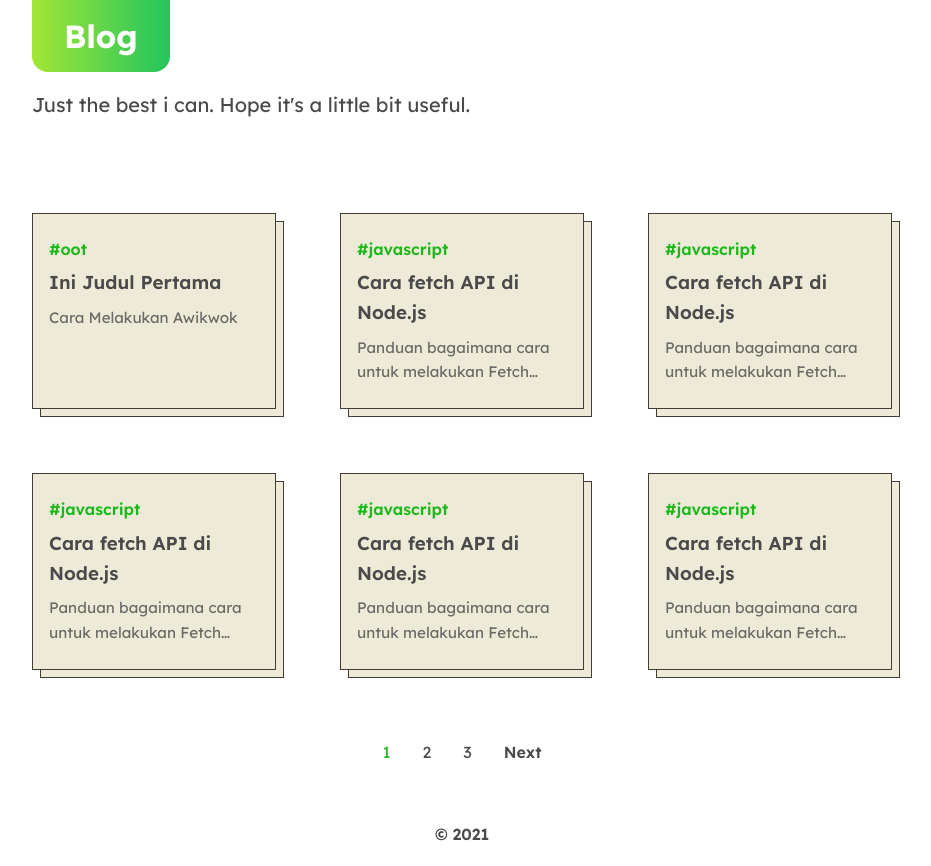
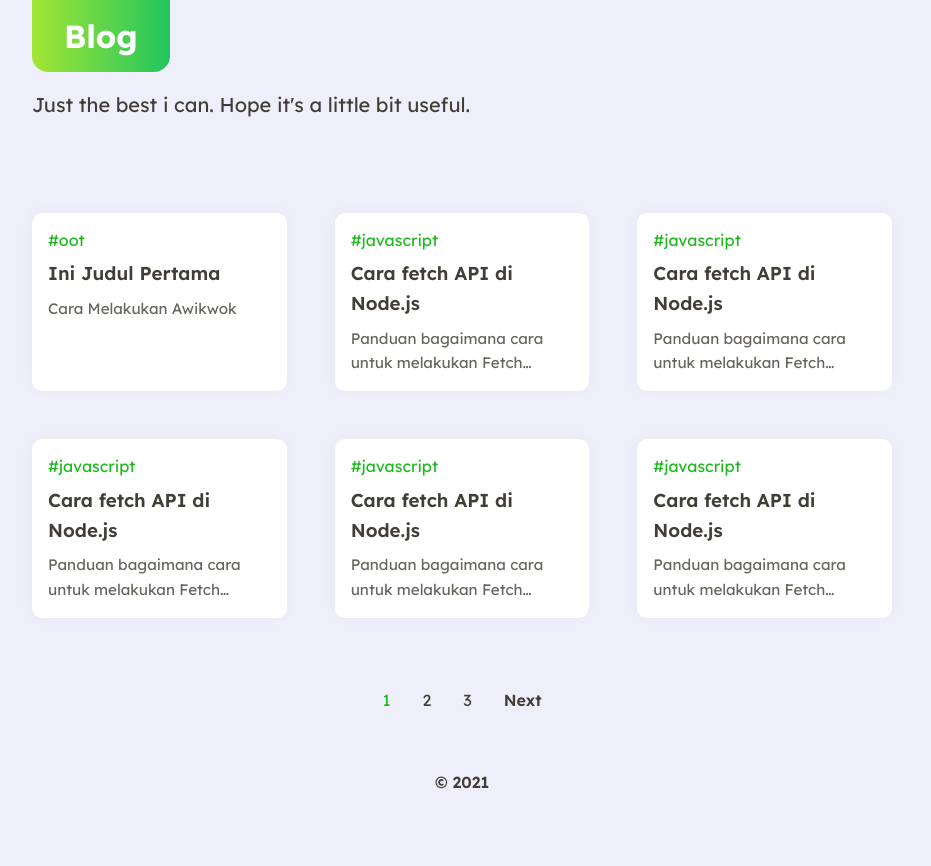
Before and after one commit to tarsisius/nextjs-static-blog, a Next.js app: page / in a window 1280 px wide. Shown: the whole page, without its empty margins (178-1109 px from the left). After the commit the page ends 814 px from the top, so only its background shows below. Built offline with nearby package versions, Linux system fonts and the light colour scheme.

Commit message:
Update Minor

```diff
--- a/components/Box.js
+++ b/components/Box.js
@@ -26,7 +26,7 @@ export default function Box({ slug, coverImage, title, categories, excerpt }) {
           <span className="excerpt">{excerpt}</span>
         </div>
       </div>
-      <div className="box__card back"></div>
+      {/* <div className="box__card back"></div> */}
     </div>
   );
 }
--- a/styles/globals.css
+++ b/styles/globals.css
@@ -1,9 +1,10 @@
 @import url("https://fonts.googleapis.com/css2?family=Lexend:wght@300;400;600;700&family=Inconsolata&display=swap");
 
 :root {
-  --text: #4a4a4a;
+  --text: #423e37;
   --primary: rgb(29, 184, 29);
-  --background: #ffff;
+  --background: #efeefb;
+  --background-box: #ffff;
   --button-background: rgba(0, 0, 0, 0.04);
   --button-background-hover: rgba(0, 0, 0, 0.1);
 }
@@ -131,7 +132,7 @@ header {
   grid-template-columns: repeat(auto-fill, minmax(14em, 1fr));
   align-items: start;
   justify-items: center;
-  grid-gap: 4em;
+  grid-gap: 3em;
   padding: 2em 0;
 }
 
@@ -143,36 +144,28 @@ header {
 
 .box {
   position: relative;
-  height: 100%;
-  width: 100%;
-}
-
-.box:hover {
-  transform: translateY(-2px);
-}
-.box__card.back {
-  position: absolute;
-  top: 0.5em;
-  right: -0.5em;
-  z-index: 0;
-}
-.box__card {
   display: flex;
   flex-direction: column;
   height: 100%;
   width: 100%;
   transition: all 0.3s ease;
   margin-bottom: 1em;
-  background-color: #edebd7;
-  border: 1px solid #423e37;
-  padding: 0.5em;
-  z-index: 1;
-  position: relative;
+  background-color: var(--background-box);
+  box-shadow: -1px -1px 15px 0 rgb(0 0 0 / 3%);
+  border-radius: 10px;
+  overflow: hidden;
+  transition: transform 80ms ease-in-out;
+  animation: fade-in 0.4s cubic-bezier(0.75, -0.5, 0, 1.75) 100ms
+    backwards;
 }
-.box__card .category__component {
+
+.box:hover {
+  transform: translateY(-2px);
+}
+.box .category__component {
   margin: 1em 0 0.5em 0;
 }
-.box__card .card__image {
+.box .card__image {
   position: relative;
 }
 
@@ -192,7 +185,7 @@ header {
 
 .card__content {
   color: var(--text);
-  padding: 0 0.5em;
+  padding: 0 1em;
   height: 100%;
 }
 .card__content a .heading {
@@ -221,7 +214,17 @@ header {
   line-height: 1.6;
   overflow: hidden;
 }
+@keyframes fade-in {
+  0% {
+    transform: translateY(80px);
+    opacity: 0;
+  }
 
+  100% {
+    opacity: 1;
+    transform: none;
+  }
+}
 /*
  *
  * Category
@@ -238,7 +241,7 @@ header {
 .category {
   display: inline-flex;
   line-height: 1.4;
-  font-weight: 600;
+  font-weight: 400;
   margin-right: 0.5em;
   color: var(--primary);
   cursor: pointer;
@@ -296,13 +299,16 @@ header {
 
 .detail {
   position: relative;
+  height: 100%;
+  width: 100%;
 }
-.detail__box {
-  background-color: #edebd7;
-  border: 1px solid #423e37;
-  padding: 0.5em;
-  z-index: 1;
-  position: relative;
+.detail__card {
+  background-color: var(--background-box);
+  box-shadow: 0 40px 34px -40px rgb(0 0 0 / 32%);
+  border-radius: 6px;
+  overflow: hidden;
+  height: 100%;
+  width: 100%;
 }
 .detail__image {
   aspect-ratio: 5/3;
@@ -324,12 +330,12 @@ header {
   position: relative !important;
   height: unset !important;
 }
+.detail__article {
+  padding: 1em;
+}
 .detail__title {
   font-size: 2em;
   margin-bottom: 1em;
-}
-.detail__article {
-  padding: 1em .5em;
 }
 .detail__article .inner {
   color: var(--text);
```
Also changed, not shown: pages/[slug].js (+4 -3 lines).
